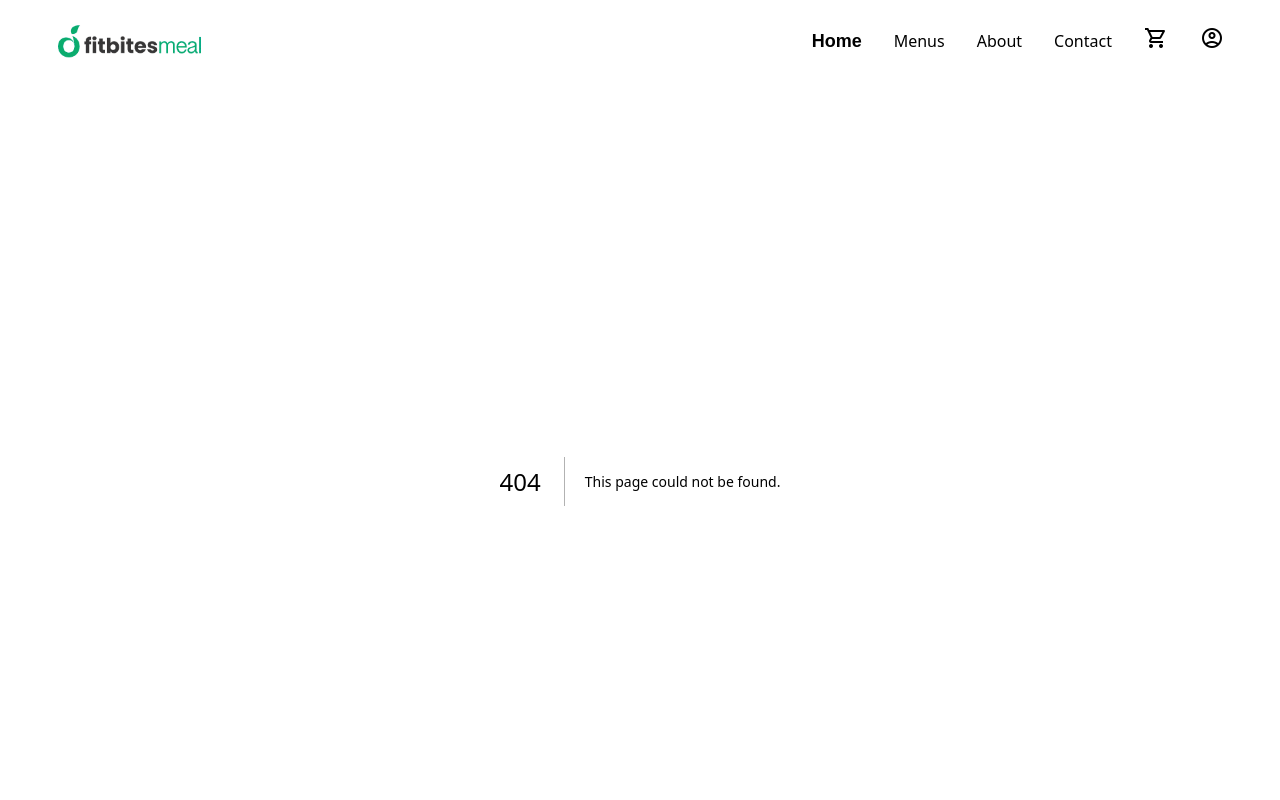
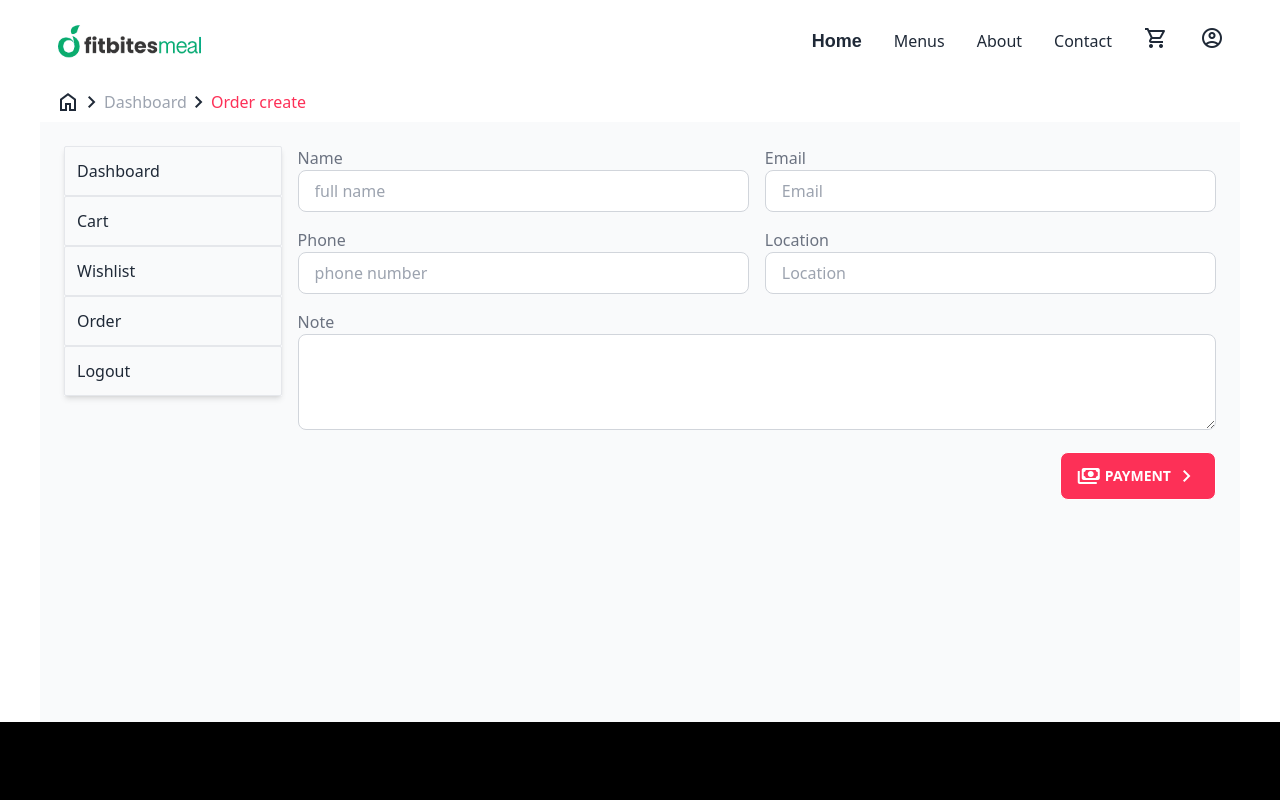
Before and after one commit to Bokhtiar/restura.com, a Next.js app: page /dashboard/order/create in a window 1280 px wide. Before the commit this address had no page. Shown: the top 800 px of the page. Built offline with nearby package versions, Linux system fonts and the light colour scheme; no server answers; sample sign-in values are in the browser's storage.

Commit message:
Order created

```diff
--- a/package.json
+++ b/package.json
@@ -14,6 +14,7 @@
     "@types/react-dom": "18.0.11",
     "aos": "^2.3.4",
     "axios": "^1.3.4",
+    "daisyui": "^2.51.5",
     "eslint": "8.36.0",
     "eslint-config-next": "13.2.4",
     "next": "13.2.4",
--- /dev/null
+++ b/src/components/form/order.form.tsx
@@ -0,0 +1,169 @@
+import { orderCreate } from "@/network/order.network";
+import { IOrder, IOrderCreate } from "@/types/order.type";
+import { useRouter } from "next/router";
+import React, { useState } from "react";
+import { SubmitHandler, useForm } from "react-hook-form";
+import { PrimaryButton } from "../button";
+import { Toastify } from "../toastify";
+
+export const OrderForm: React.FC = (): JSX.Element => {
+  const router = useRouter()
+  const [next, setNext] = useState<boolean>(false)
+  const {
+    register,
+    handleSubmit,
+    formState: { errors },
+  } = useForm<IOrder>();
+
+  const formSubmitHandler: SubmitHandler<IOrderCreate> = async (data: IOrderCreate) => {
+    console.log(data);
+    try {
+      const response = await orderCreate(data)
+      if (response && response.status === 200) {
+        router.push("/dashboard");
+        Toastify.Success(response.data.data)
+      }
+    } catch (error: any) {
+      console.log(error);
+    }
+  };
+
+  return <>
+    <form action="" onSubmit={handleSubmit(formSubmitHandler)}>
+      <div className="grid grid-cols-1 md:grid-cols-2 gap-4">
+
+        {
+          !next ? <>
+            {/* name */}
+            <div className="">
+              <label htmlFor="" className="text-gray-500">
+                Name
+              </label>
+              <input
+                {...register("name", { required: "This field is required" })}
+                type="text"
+                className="border border-gray-300 py-2 w-full focus:outline-none rounded-lg px-4"
+                id=""
+                placeholder="full name"
+              />
+            </div>
+
+            {/* email */}
+            <div className="">
+              <label htmlFor="" className="text-gray-500">
+                Email
+              </label>
+              <input
+                {...register("email", { required: "This field is required" })}
+                type="email"
+                className="border border-gray-300 py-2 w-full focus:outline-none rounded-lg px-4"
+                id=""
+                placeholder="Email"
+              />
+            </div>
+
+            {/* phone */}
+            <div className="">
+              <label htmlFor="" className="text-gray-500">
+                Phone
+              </label>
+              <input
+                {...register("phone", { required: "This field is required" })}
+                type="number"
+                className="border border-gray-300 py-2 w-full focus:outline-none rounded-lg px-4"
+                id=""
+                placeholder="phone number"
+              />
+            </div>
+
+            {/* location */}
+            <div className="">
+              <label htmlFor="" className="text-gray-500">
+                Location
+              </label>
+              <input
+                {...register("location", { required: "This field is required" })}
+                type="text"
+                className="border border-gray-300 py-2 w-full focus:outline-none rounded-lg px-4"
+                id=""
+                placeholder="Location"
+              />
+            </div>
+
+            {/* note */}
+            <div className=" md:col-span-2">
+              <label htmlFor="" className="text-gray-500">
+                Note
+              </label>
+              <textarea {...register('note')} id="" className="h-24 w-full  border border-gray-300 py-2 focus:outline-none rounded-lg px-4"></textarea>
+            </div>
+
+            {/* next page button */}
+            <div className="col-span-2">
+              <button className="float-right btn btn-outline bg-primary text-white flex items-center gap-1" onClick={() => setNext(!next)}>
+                <span className="material-symbols-outlined">payments</span>
+                <span>Payment</span>
+                <span className="material-symbols-outlined">chevron_right</span>
+              </button>
+            </div>
+          </> : <>
+
+            {/* location */}
+            <div className=" md:col-span-2">
+              <label htmlFor="" className="text-gray-500">
+                Payment name
+              </label>
+              <input
+                {...register("payment_name", { required: "This field is required" })}
+                type="text"
+                className="border border-gray-300 py-2 w-full focus:outline-none rounded-lg px-4"
+                id=""
+                placeholder="payment name (bkash, rocket, nagud)"
+              />
+            </div>
+
+            {/* payment number */}
+            <div className=" col-span-2">
+              <label htmlFor="" className="text-gray-500">
+                Payment number
+              </label>
+              <input
+                {...register("payment_number", { required: "This field is required" })}
+                type="text"
+                className="border border-gray-300 py-2 w-full focus:outline-none rounded-lg px-4"
+                id=""
+                placeholder="payment number (0193xxxxxxxxxxx)"
+              />
+            </div>
+
+            {/* payment txid */}
+            <div className=" col-span-2">
+              <label htmlFor="" className="text-gray-500">
+                Payment transection ID
+              </label>
+              <input
+                {...register("payment_txid", { required: "This field is required" })}
+                type="text"
+                className="border border-gray-300 py-2 w-full focus:outline-none rounded-lg px-4"
+                id=""
+                placeholder="payment transection (a2sxxxxx)"
+              />
+            </div>
+
+            <div className="col-span-2 flex justify-between items-center">
+
+              <button className="float-left btn btn-outline bg-primary text-white flex items-center gap-1" onClick={() => setNext(!next)}>
+                <span className="material-symbols-outlined">chevron_left</span>
+                <span>Prev</span>
+
+              </button>
+
+              <PrimaryButton name="submit"></PrimaryButton>
+
+            </div>
+          </>
+        }
+      </div>
+    </form>
+  </>
+}
--- a/src/layouts/header/index.tsx
+++ b/src/layouts/header/index.tsx
@@ -1,10 +1,38 @@
 import Link from 'next/link'
 import Image from "next/image";
-import React, { useState } from "react";
+import React, { useCallback, useEffect, useState } from "react";
+import { me } from '@/network/auth.network';
+import { IProfile } from '@/types/profile.type';
+import { getToken } from '../../utils/helper';
 
 
 export const Header: React.FC = (): JSX.Element => {
+
+
   const [open, setOpen] = useState<boolean>(false);
+  const [profile, setProfile] = useState<IProfile | null>()
+  const [isLoading, setIsLoading] = useState<boolean>(false)
+
+  /* fetch data */
+  const fetchData = useCallback(async () => {
+    try {
+      const response = await me()
+      if (response && response.status === 200) {
+        setProfile(response.data.data)
+        setIsLoading(true)
+        console.log(response.data.data);
+      }
+    } catch (error: any) {
+      console.log(error);
+      setIsLoading(false)
+    }
+  }, [profile])
+
+
+  /* useEffect */
+  useEffect(() => {
+    fetchData()
+  }, [])
 
   return (
     <>
@@ -13,11 +41,11 @@ export const Header: React.FC = (): JSX.Element => {
           {/* logo */}
           <Link href="/">
             <Image
-            src="/images/logo.png"
-            alt="Picture of the author"
-            width={150}
-            height={50}
-          /></Link>
+              src="/images/logo.png"
+              alt="Picture of the author"
+              width={150}
+              height={50}
+            /></Link>
           {/* toggle button */}
           <div className='top-[34px] cursor-pointer absolute right-4 md:hidden ' onClick={() => setOpen(!open)}>
             {open ? <span className="material-symbols-outlined">close</span> : <span className="material-symbols-outlined">menu</span>}
@@ -30,7 +58,9 @@ export const Header: React.FC = (): JSX.Element => {
               <li> <Link href="/about">About</Link> </li>
               <li> <Link href="/contact">Contact</Link> </li>
               <li> <Link href="/dashboard/cart"><span className="material-symbols-outlined">shopping_cart</span></Link> </li>
-              <li> <Link href="/dashboard"><span className="material-symbols-outlined">account_circle</span></Link> </li>
+              <li>
+                <Link href="/dashboard"><span className="material-symbols-outlined">account_circle</span></Link>
+              </li>
             </ul>
           </div>
         </div>
--- a/src/network/auth.network.ts
+++ b/src/network/auth.network.ts
@@ -1,6 +1,11 @@
 import { ILogin } from "@/types/login.type";
 import { IRegister } from "@/types/register.type";
-import { publicRequest } from "../config/axios.config";
+import { privateRequest, publicRequest } from "../config/axios.config";
+
+
+export const me = () => {
+    return privateRequest.get("auth/api/v1/user/me");
+};
 
 export const login = (data:ILogin) => {
     return publicRequest.post(`/auth/api/v1/user/login`, data);
--- /dev/null
+++ b/src/network/order.network.ts
@@ -0,0 +1,6 @@
+import { IOrderCreate } from "@/types/order.type";
+import { privateRequest } from "../config/axios.config";
+
+export const orderCreate = async(data:IOrderCreate) => {
+    return await privateRequest.post("/order/api/v1/order", data);
+};
--- a/src/pages/dashboard/cart/index.tsx
+++ b/src/pages/dashboard/cart/index.tsx
@@ -3,6 +3,7 @@ import Sidebar from "@/components/sidebar"
 import { Toastify } from "@/components/toastify"
 import { cartDecrement, cartDelete, cartIncrement, cartList } from "@/network/cart.network"
 import { ICart } from "@/types/cart.type"
+import Link from "next/link"
 import { useCallback, useEffect, useState } from "react"
 
 const Cart: React.FC = (): JSX.Element => {
@@ -77,7 +78,12 @@ const Cart: React.FC = (): JSX.Element => {
                 <Sidebar />
             </div>
             {/* content */}
+
             <div className="md:col-span-4">
+                <div className="flex items-center justify-between mb-2">
+                    <span className="font-bold text-2xl">Cart list</span>
+                    <Link className="btn btn-outline bg-primary text-white" href='/dashboard/order/create'>Order create</Link>
+                </div>
                 <div className="shadow-lg overflow-x-auto">
                     <table className="w-full">
                         <thead className="text-left bg-gray-300">
--- /dev/null
+++ b/src/pages/dashboard/order/create.tsx
@@ -0,0 +1,22 @@
+import { BreadCrumbs } from "@/components/breadCrumbs"
+import { OrderForm } from "@/components/form/order.form"
+import Sidebar from "@/components/sidebar"
+
+const orderCreate :React.FC = () :JSX.Element => {
+    return <>
+    <BreadCrumbs title1="Dashboard" title2="Order create"></BreadCrumbs>
+        <section className="container grid grid-cols-1 md:grid-cols-5 gap-4 md:h-[600px] bg-gray-50 p-6">
+            {/* sidebar */}
+            <div className=" col-span-1">
+                <Sidebar></Sidebar>
+            </div>
+
+            {/* content */}
+            <div className="md:col-span-4">
+                <OrderForm></OrderForm>
+            </div>
+        </section>
+    </>
+
+}
+export default orderCreate
--- a/tailwind.config.js
+++ b/tailwind.config.js
@@ -33,5 +33,5 @@ module.exports = {
       }
     },
   },
-  plugins: [],
+  plugins: [require("daisyui")],
 }
```
Also changed, not shown: src/types/order.type.ts (added, +22 -0 lines), src/types/profile.type.ts (added, +8 -0 lines), 1 other file (tests, documents, lock files or other folders).
